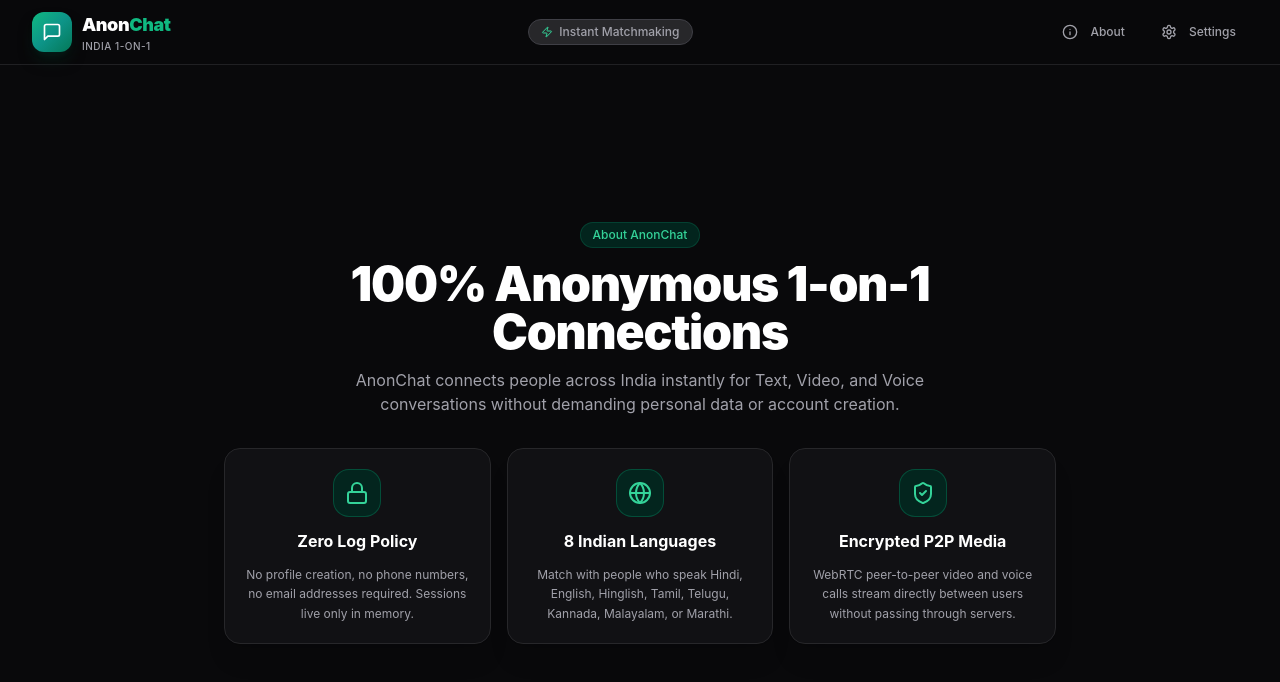
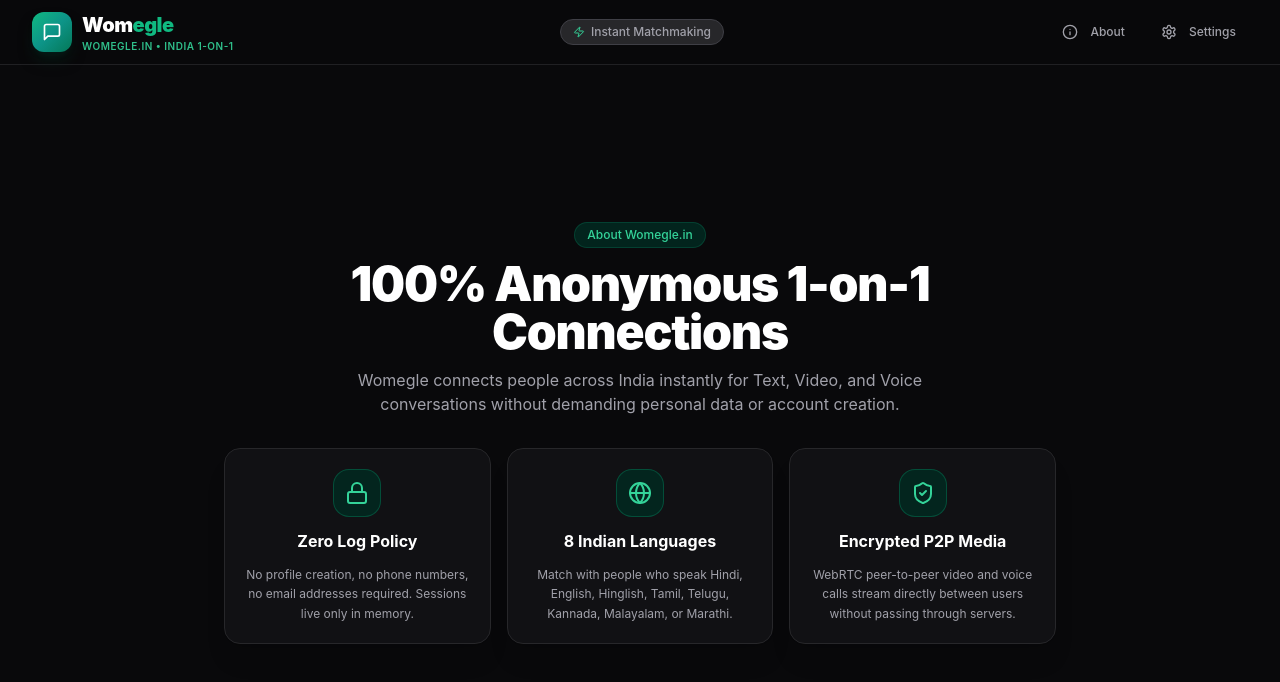
Before and after one commit to oasis63/OnlineEngage, a Next.js app in the folder frontend/: page /about in a window 1280 px wide. Shown: the top 682 px of the page. Built offline with nearby package versions, Linux system fonts and the light colour scheme.

Commit message:
Update Navbar logo and header brand text to Womegle / WOMEGLE.IN

```diff
--- a/frontend/src/app/about/page.tsx
+++ b/frontend/src/app/about/page.tsx
@@ -3,20 +3,20 @@
 import React from 'react';
 import { Card } from '../../components/ui/Card';
 import { Badge } from '../../components/ui/Badge';
-import { ShieldCheck, Lock, Zap, MessageSquare, Video, Mic, Globe, Heart } from 'lucide-react';
+import { ShieldCheck, Lock, Globe } from 'lucide-react';
 
 export default function AboutPage() {
   return (
     <div className="flex flex-1 flex-col items-center justify-center p-4 sm:p-6 lg:p-8 max-w-4xl mx-auto w-full space-y-8">
       <div className="text-center space-y-3">
         <Badge variant="emerald" className="px-3 py-1 text-xs">
-          About AnonChat
+          About Womegle.in
         </Badge>
         <h1 className="text-3xl sm:text-5xl font-black text-white tracking-tight">
           100% Anonymous 1-on-1 Connections
         </h1>
         <p className="text-zinc-400 text-sm sm:text-base max-w-xl mx-auto leading-relaxed">
-          AnonChat connects people across India instantly for Text, Video, and Voice conversations without demanding personal data or account creation.
+          Womegle connects people across India instantly for Text, Video, and Voice conversations without demanding personal data or account creation.
         </p>
       </div>
 
--- a/frontend/src/components/Navbar.tsx
+++ b/frontend/src/components/Navbar.tsx
@@ -4,7 +4,7 @@
 import Link from 'next/link';
 import { Button } from './ui/Button';
 import { Badge } from './ui/Badge';
-import { MessageSquare, Shield, Settings, Info, RefreshCw, Zap } from 'lucide-react';
+import { MessageSquare, Settings, Info, RefreshCw, Zap } from 'lucide-react';
 import { useChatStore } from '../stores/useChatStore';
 
 export const Navbar: React.FC = () => {
@@ -18,11 +18,11 @@
             <MessageSquare className="h-5 w-5 text-white" />
           </div>
           <div className="flex flex-col">
-            <span className="text-lg font-black tracking-tight text-white group-hover:text-emerald-400 transition-colors">
-              Anon<span className="text-emerald-500">Chat</span>
+            <span className="text-xl font-black tracking-tight text-white group-hover:text-emerald-400 transition-colors">
+              Wom<span className="text-emerald-500">egle</span>
             </span>
-            <span className="text-[10px] font-medium text-zinc-400 tracking-wider uppercase">
-              India 1-on-1
+            <span className="text-[10px] font-semibold text-emerald-400/90 tracking-wider uppercase">
+              WOMEGLE.IN • INDIA 1-ON-1
             </span>
           </div>
         </Link>
```
